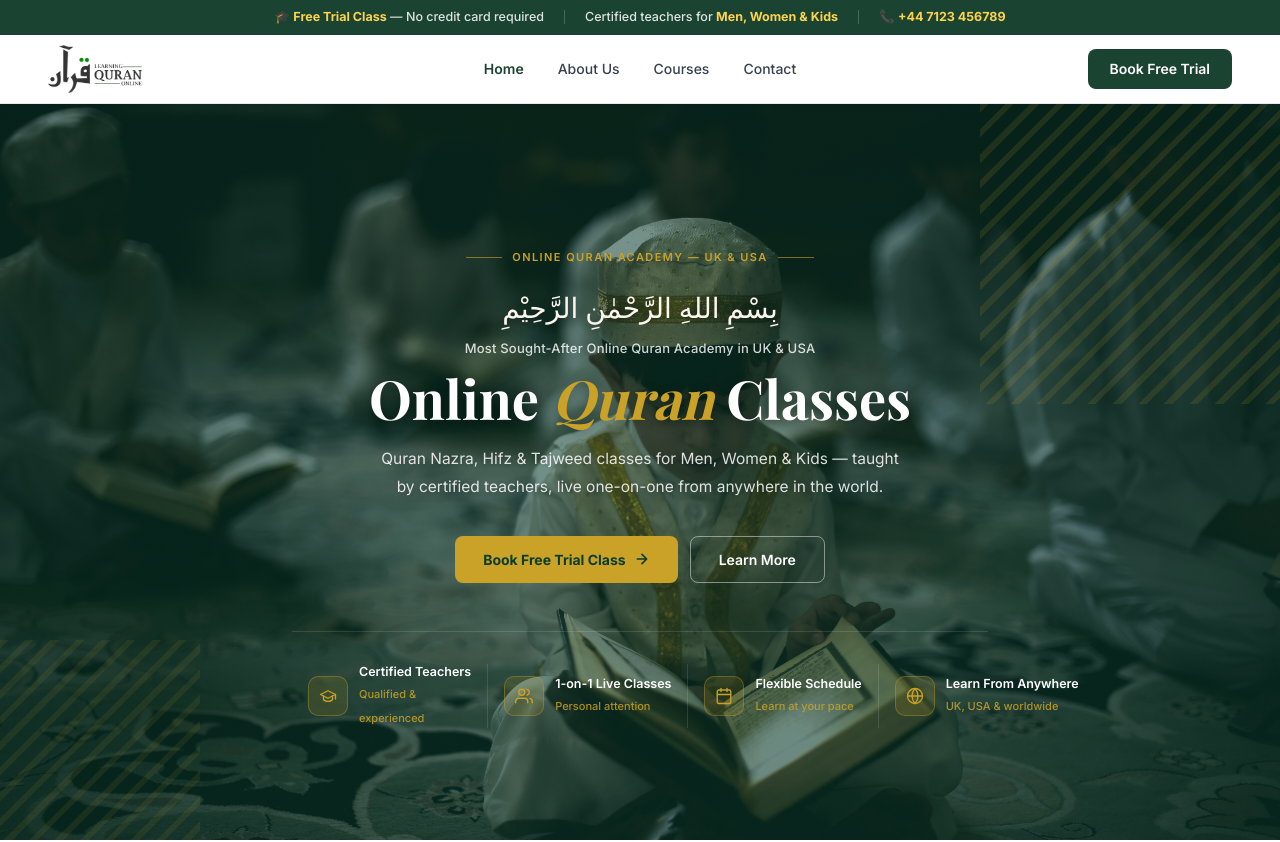
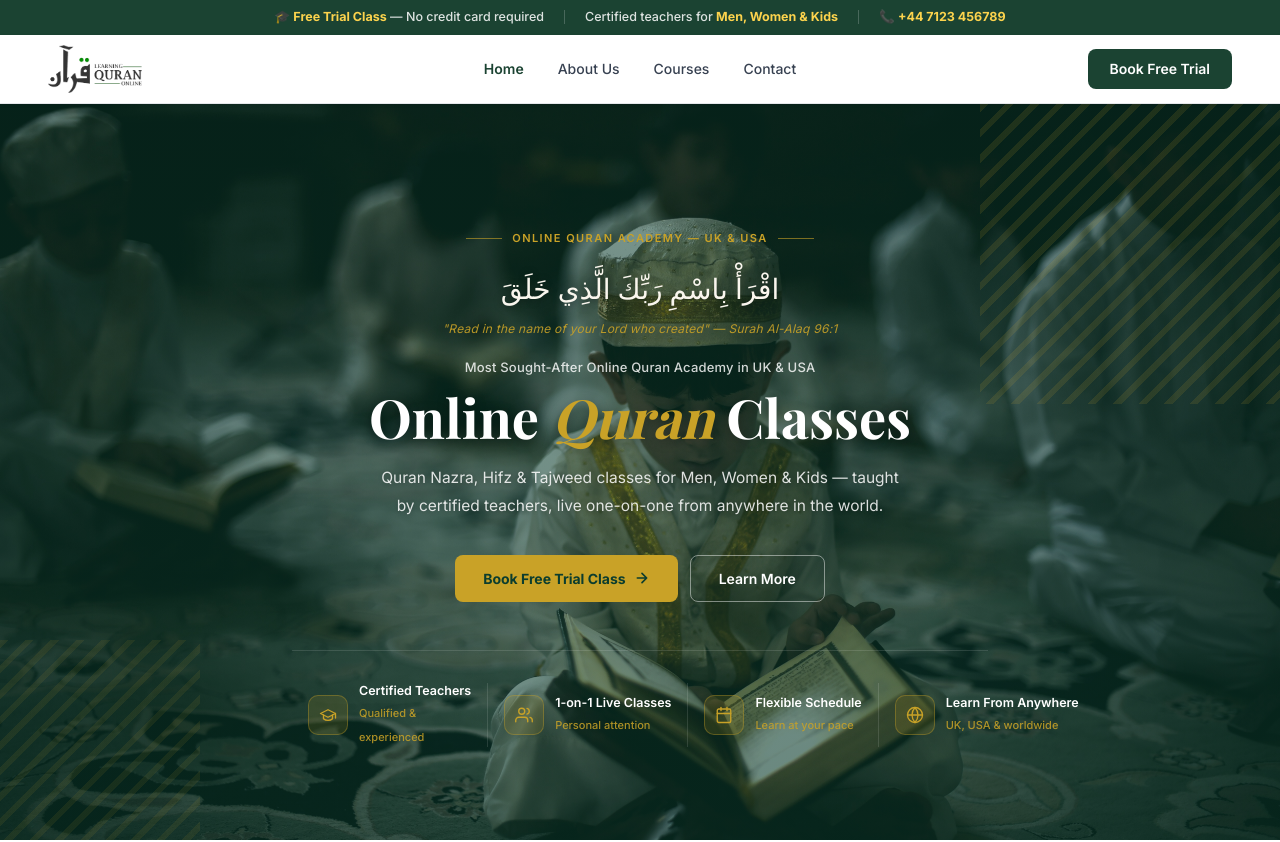
Before and after one commit to Waqashakim1122/Learn-Quran-Online, a React (Create React App) app: page / in a window 1280 px wide. Shown: the top 842 px of the page. Built offline with nearby package versions, Linux system fonts and the light colour scheme; no server answers; a web font is replaced by a local one.

Commit message:
Modify Hero component with new content and translation
Updated the Hero component to include Arabic text and a verse translation.

```diff
--- a/src/MyComponents/Heros/Hero.jsx
+++ b/src/MyComponents/Heros/Hero.jsx
@@ -11,7 +11,12 @@ const Hero = () => {
 
         <div className="hero-eyebrow">Online Quran Academy — UK & USA</div>
 
-        <div className="hero-bismillah">بِسْمِ اللهِ الرَّحْمٰنِ الرَّحِيْمِ</div>
+        <div className="hero-bismillah">
+          اقْرَأْ بِاسْمِ رَبِّكَ الَّذِي خَلَقَ
+        </div>
+        <p className="hero-verse-translation">
+          "Read in the name of your Lord who created" — Surah Al-Alaq 96:1
+        </p>
 
         <p className="hero-sub">Most Sought-After Online Quran Academy in UK & USA</p>
 
@@ -35,7 +40,6 @@ const Hero = () => {
         </div>
 
         <div className="hero-feats">
-
           <div className="hero-feat">
             <div className="hero-feat-icon">
               <svg viewBox="0 0 24 24" fill="none" stroke="#C9A227" strokeWidth="1.8" strokeLinecap="round" strokeLinejoin="round">
@@ -48,8 +52,6 @@ const Hero = () => {
               <span>Qualified & experienced</span>
             </div>
           </div>
-
-          <div className="hero-feat-div"></div>
 
           <div className="hero-feat">
             <div className="hero-feat-icon">
@@ -64,8 +66,6 @@ const Hero = () => {
               <span>Personal attention</span>
             </div>
           </div>
-
-          <div className="hero-feat-div"></div>
 
           <div className="hero-feat">
             <div className="hero-feat-icon">
@@ -82,8 +82,6 @@ const Hero = () => {
             </div>
           </div>
 
-          <div className="hero-feat-div"></div>
-
           <div className="hero-feat">
             <div className="hero-feat-icon">
               <svg viewBox="0 0 24 24" fill="none" stroke="#C9A227" strokeWidth="1.8" strokeLinecap="round" strokeLinejoin="round">
@@ -97,8 +95,8 @@ const Hero = () => {
               <span>UK, USA & worldwide</span>
             </div>
           </div>
+        </div>
 
-        </div>
       </div>
     </section>
   );
```
